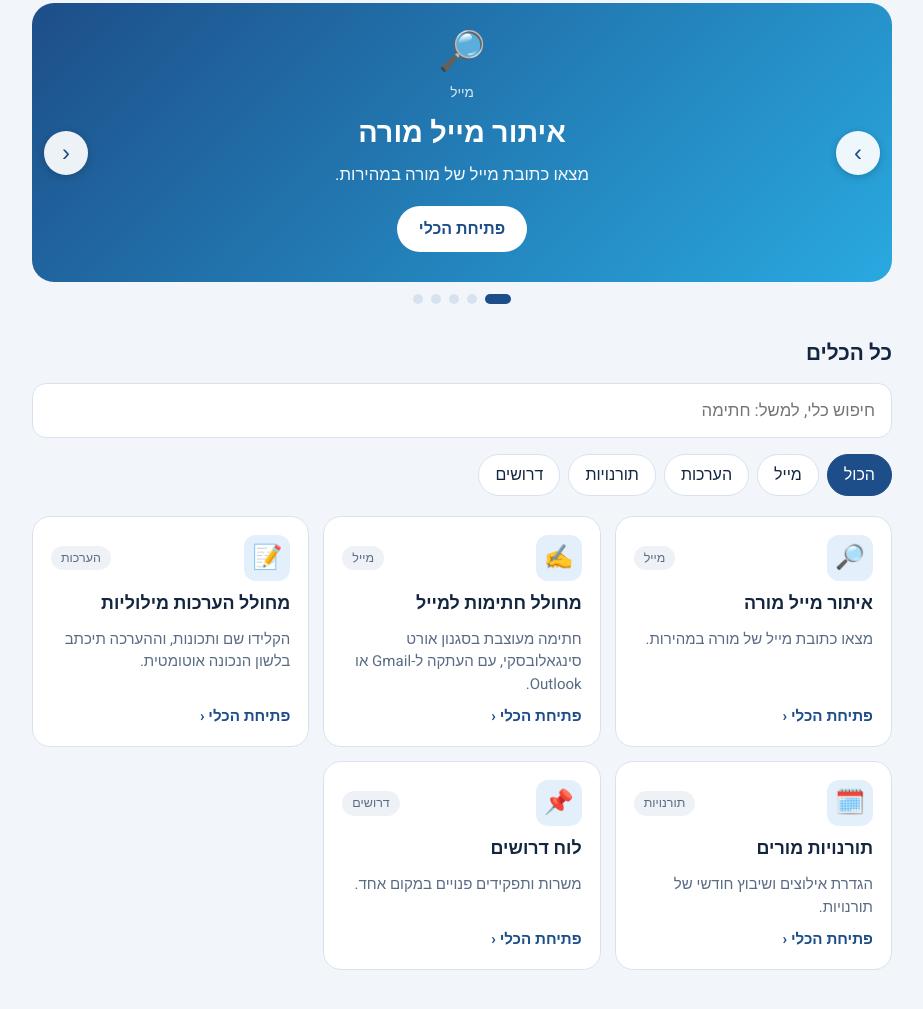
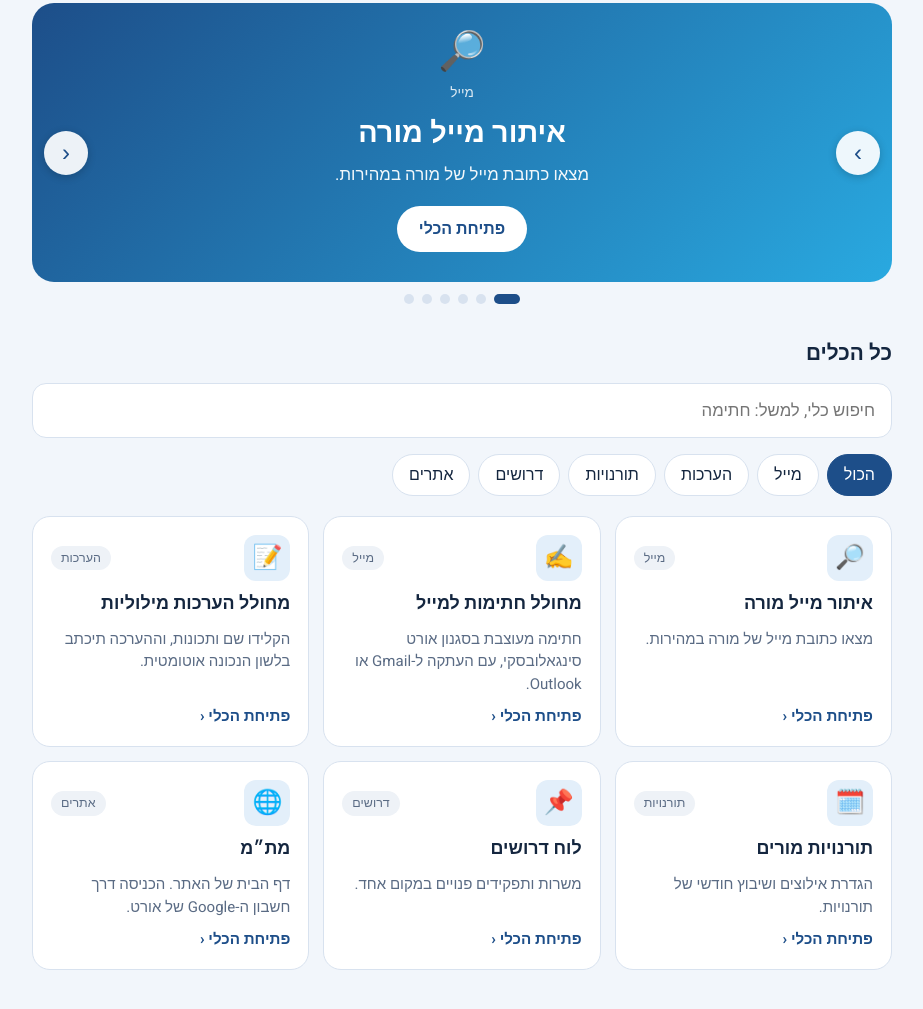
Before and after one commit to EladRobin/Singa-Toolbox, a plain HTML site: page index.html in a window 1280 px wide. Shown: the part 193-1202 px from the top of the page, without its empty margins (178-1101 px from the left). Drawn offline with Linux system fonts and the light colour scheme.

Commit message:
Update job board URL and add new site link

```diff
--- a/index.html
+++ b/index.html
@@ -173,7 +173,8 @@ const TOOLS = [
   { title:"מחולל חתימות למייל", desc:"חתימה מעוצבת בסגנון אורט סינגאלובסקי, עם העתקה ל-Gmail או Outlook.", icon:"✍️", cat:"מייל", url:"https://nicknamecreateort.onrender.com/" },
   { title:"מחולל הערכות מילוליות", desc:"הקלידו שם ותכונות, וההערכה תיכתב בלשון הנכונה אוטומטית.", icon:"📝", cat:"הערכות", url:"https://strengths-first.onrender.com/" },
   { title:"תורנויות מורים", desc:"הגדרת אילוצים ושיבוץ חודשי של תורנויות.", icon:"🗓️", cat:"תורנויות", url:"https://claude.ai/artifact/FZAn22xvizQgD9V5ZdpFAr" },
-  { title:"לוח דרושים", desc:"משרות ותפקידים פנויים במקום אחד.", icon:"📌", cat:"דרושים", url:"https://claude.ai/artifact/YQtCVJ7WSFBT1VV19oKUbM" }
+  { title:"לוח דרושים", desc:"משרות ותפקידים פנויים במקום אחד.", icon:"📌", cat:"דרושים", url:"https://singal-jobs.onrender.com/Singal-Jobs.html" },
+  { title:"מת״מ", desc:"דף הבית של האתר. הכניסה דרך חשבון ה-Google של אורט.", icon:"🌐", cat:"אתרים", url:"https://sites.google.com/ort.edu.gov.il/matmortsingalovski/%D7%91%D7%99%D7%AA" }
 ];
 /* ============================================ */
 
```
